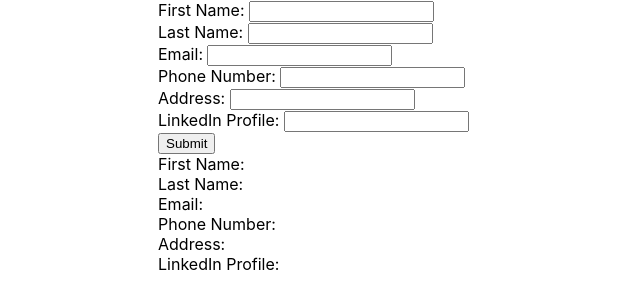
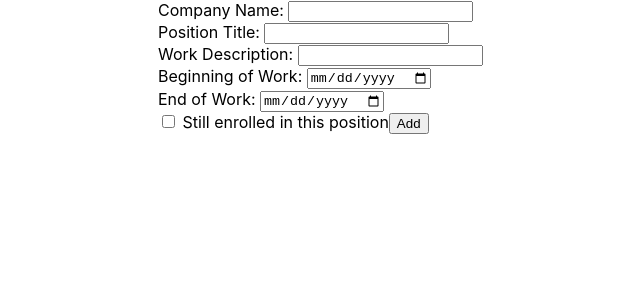
Before and after one commit to betsha1830/cv-application, a React (Create React App) app: page / in a window 1280 px wide. Shown: the top 308 px of the page, without its empty margins (34-674 px from the left). Built offline with nearby package versions, Linux system fonts and the light colour scheme.

Commit message:
work expreince can be added to state

```diff
--- a/src/App.js
+++ b/src/App.js
@@ -9,6 +9,9 @@ import TrashButton from './trash.png'
 class App extends React.Component {
   constructor(props){
     super(props)
+
+    this.submitPersonalInfo = this.submitPersonalInfo.bind(this)
+    this.submitWorkInfo = this.submitWorkInfo.bind(this)
 
     this.state = {
       personal_info: {},
@@ -33,19 +36,15 @@ class App extends React.Component {
         education_label: {
           school_name: 'School Name',
           study_title: 'Title of Study',
-          beginning_study_month: 'Beginning of Education (Month)',
-          beginning_study_year: 'Beginning of Education (Year)',
-          end_study_month: 'End of Education (Month)',
-          end_study_year: 'End of Education (Year)',
+          beginning_study_date: 'Beginning of Education',
+          end_study_date: 'End of Education',
         },
         work_label: {
           comp_name: 'Company Name',
           work_pos: 'Position Title',
           work_description: 'Work Description',
-          beginning_work_month: 'Beginning of Work (Month)',
-          beginning_work_year: 'Beginning of Work (Year)',
-          end_work_month: 'End of Work (Month)',
-          end_work_year: 'End of Work (Year)',
+          beginning_work_date: 'Beginning of Work',
+          end_work_date: 'End of Work',
         }
       }
     }
@@ -53,16 +52,38 @@ class App extends React.Component {
   }
 
   submitPersonalInfo = (obj) => {
+    obj.preventDefault()
     this.setState({
       personal_info: obj
     })
-    console.log(this.state.personal_info)
+  }
+
+  submitWorkInfo = (obj) => {
+    this.setState({
+      work: obj
+    })
+    // console.log(this.state.work)
   }
 
   render(){
     return(
       <div className='App container'>
-        <PersonalInfo personal_info_obj={this.state.label.personal_info_label} clickHandler={this.submitPersonalInfo} />
+        {/* <PersonalInfo personal_info_obj={this.state.label.personal_info_label} clickHandler={this.submitPersonalInfo} /> */}
+        <WorkInfo workLabel={this.state.label.work_label} clickHandler={this.submitWorkInfo}/>
+        {
+          this.state.work.map((item) => {
+            return(
+              <div>
+                {Object.keys(item).map((key) => {
+                  return(
+                    <div>
+                      {item[key]}
+                    </div>
+                  )
+                })}
+              </div>
+          )})
+        }
       </div>
     )
   }
--- a/src/components/EducationInfo.js
+++ b/src/components/EducationInfo.js
@@ -4,15 +4,34 @@ class EducationInfo extends Component {
   constructor(props){
     super(props);
     this.state = {
+      temp: {
 
+      },
+      education: []
     }
   }
 
+  inputChange = (e) => {
+    const user_input = {
+      [e.target.id]: e.target.value
+    }
+    const new_obj = Object.assign(this.state.temp, user_input)
+    this.setState({
+      temp: new_obj,
+    })
+    console.log(this.state.temp)
+  }
+
   render() {
-    const {labelName, identifier, changeHandler} = this.props
+    const {labelName} = this.props
     return (
-      <div className='Input'>
-        <label>{labelName}</label>: <input type={labelName.includes('Beginning') || labelName.includes('End')  ? 'date' : 'text'} id={identifier} onChange={(e) => changeHandler(e.target)}/>
+      <div className='eduction-info'>
+        {Object.keys(labelName).map((item) => {
+          return (
+          <div>
+            <label>{labelName[item]}: </label> <input onChange={this.inputChange} type={(labelName[item].include('Beginning')) || (labelName[item].include('End') ? 'date' : 'text')}></input>
+          </div>
+          )})}
       </div>
     )
   }
--- a/src/components/WorkInfo.js
+++ b/src/components/WorkInfo.js
@@ -3,21 +3,90 @@ import React from "react";
 class WorkInfo extends React.Component {
   constructor(props){
     super(props)
+
+    this.addWork = this.addWork.bind(this)
+
     this.state = {
+      temp: {},
+      work: []
+    }
+  }
 
+  // Temporarly stores the user input into an object for later to be copied to the main work array object
+
+  inputChange = (e) => {
+    const user_input = {
+      [e.target.id]: e.target.value
+    }
+    const new_obj = Object.assign(this.state.temp, user_input)
+    this.setState({
+      temp: new_obj
+    })
+    // console.log(this.state.temp)
+  }
+
+  // Clears the input field to insert their next work experience
+
+  clearFields = () => {
+    Object.keys(this.props.workLabel).forEach((item) => {
+      document.getElementById(item).value = ''
+    })
+  }
+
+  // Dsiables the end work date if candidate is still enrolled in their currnet job
+
+  fieldDisabled = () => {
+    if(document.getElementById('still_enrolled_work').checked){
+      document.getElementById('end_work_date').disabled = true
+      return true
+    }
+    document.getElementById('end_work_date').disabled = false
+    return false
+  }
+
+  // Concatenates their work experience to the work array object
+
+  addWork = () => {
+    if(this.fieldDisabled()){
+      const obj = Object.assign(this.state.temp, {end_work_date: 'Present'})
+      this.setState({
+        work: this.state.work.concat(obj),
+        temp: {}
+      })
+      console.log(obj)
+      this.props.clickHandler(this.state.work)
+      this.clearFields()
+    }
+    else {
+      this.setState({
+        work: this.state.work.concat(this.state.temp),
+        temp: {}
+      })
+      this.props.clickHandler(this.state.work)
+      this.clearFields()
+      console.log(this.state.work, 'else')
     }
   }
 
   render(){
-    const {labelName, identifier, changeHandler} = this.props
+    const {workLabel} = this.props
 
     return(
       <div className="work-info">
-        <label>{labelName}</label>: <input type={labelName.includes('Beginning') || labelName.includes('End') ? 'date' : 'text'} id={identifier} onChange={(e) => changeHandler(e.target)}/>
+        {
+          Object.keys(workLabel).map((item) => {
+            return(
+              <div>
+                <label>{workLabel[item]}</label>: <input required value={this.state.text} onChange={this.inputChange} type={workLabel[item].includes('Beginning') || workLabel[item].includes('End') ? 'date' : 'text'} id={item} />
+              </div>
+            )})
+        }
+        <input onChange={this.fieldDisabled} id='still_enrolled_work' type={'checkbox'}></input> <span>Still enrolled in this position</span>
+        <button onClick={this.addWork} id='add_work_button'>Add</button>
+
       </div>
     )
   }
-
 }
 
 export default WorkInfo
```
